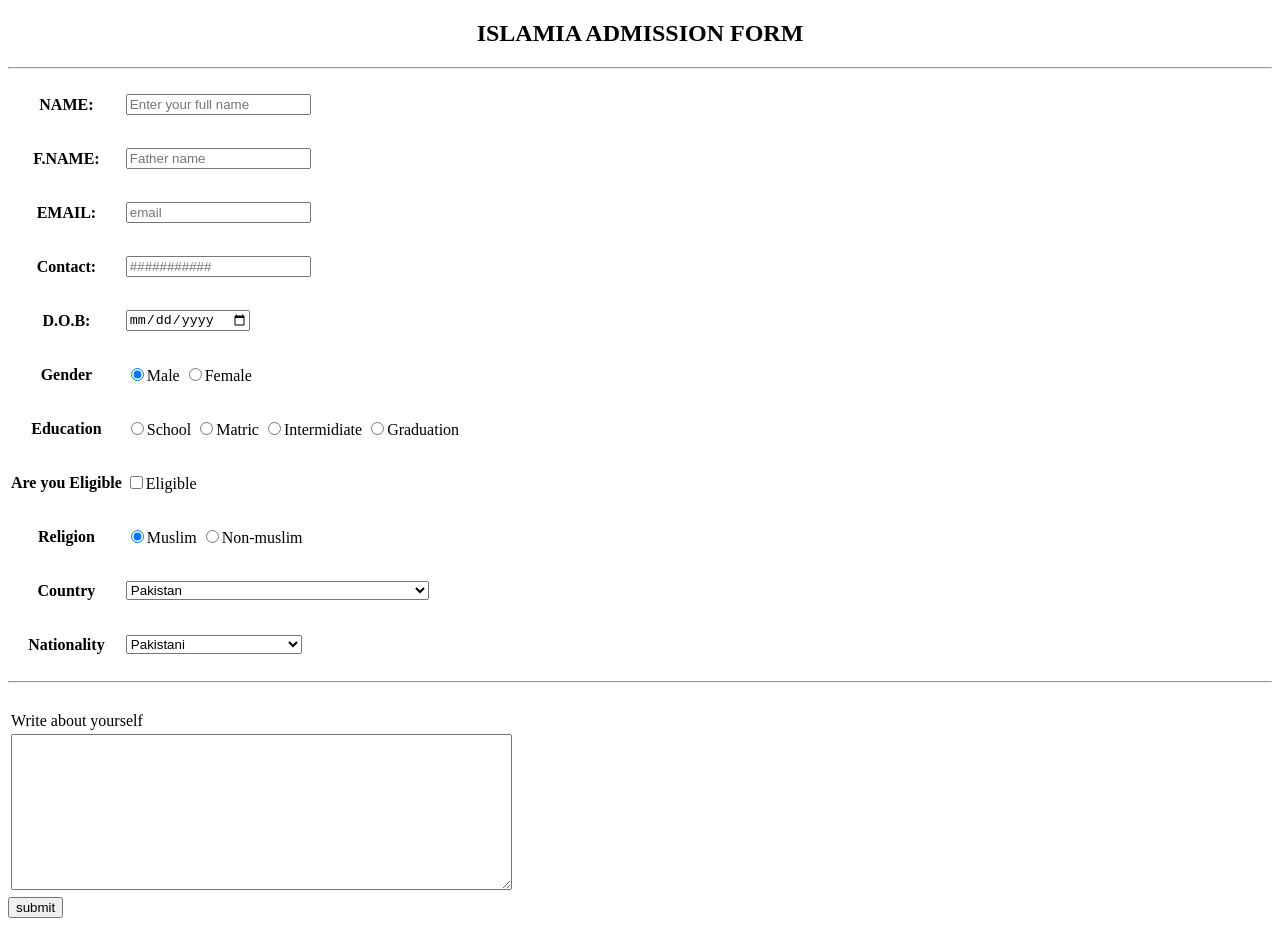
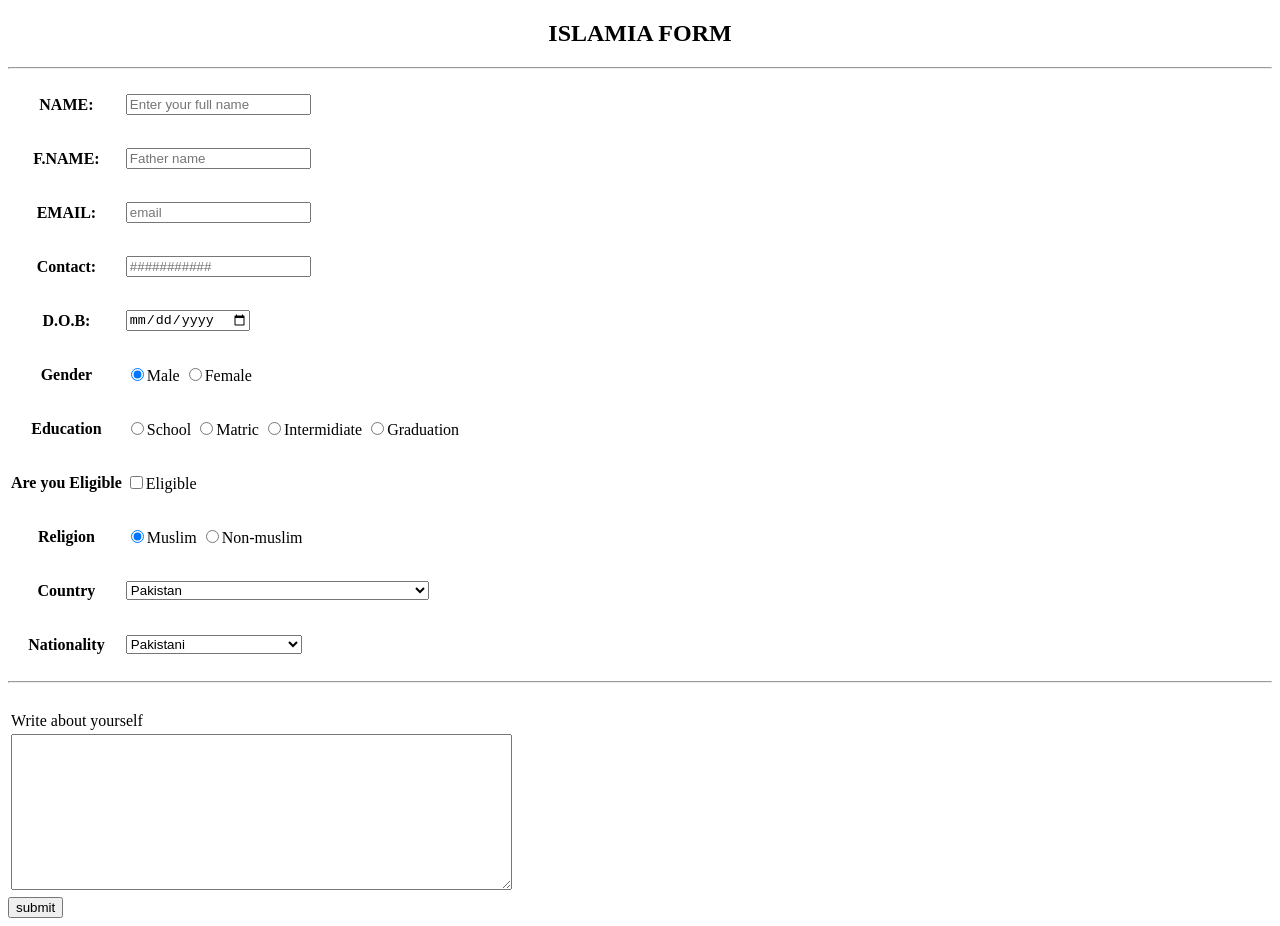
Before and after one commit to Areebzaidii/Admission-form, a plain HTML site: page index.html in a window 1280 px wide. Drawn offline with Linux system fonts and the light colour scheme.

Commit message:
Update index.html
delete admission

```diff
--- a/index.html
+++ b/index.html
@@ -6,7 +6,7 @@
     <title>Forms</title>
 </head>
 <body>
-    <h2><Center>ISLAMIA ADMISSION FORM</Center></h2>
+    <h2><Center>ISLAMIA FORM</Center></h2>
     <hr/>
     <table >
         <form  action="https://formsubmit.co/zaidiareeb32@gmail.com" method="POST">
```
